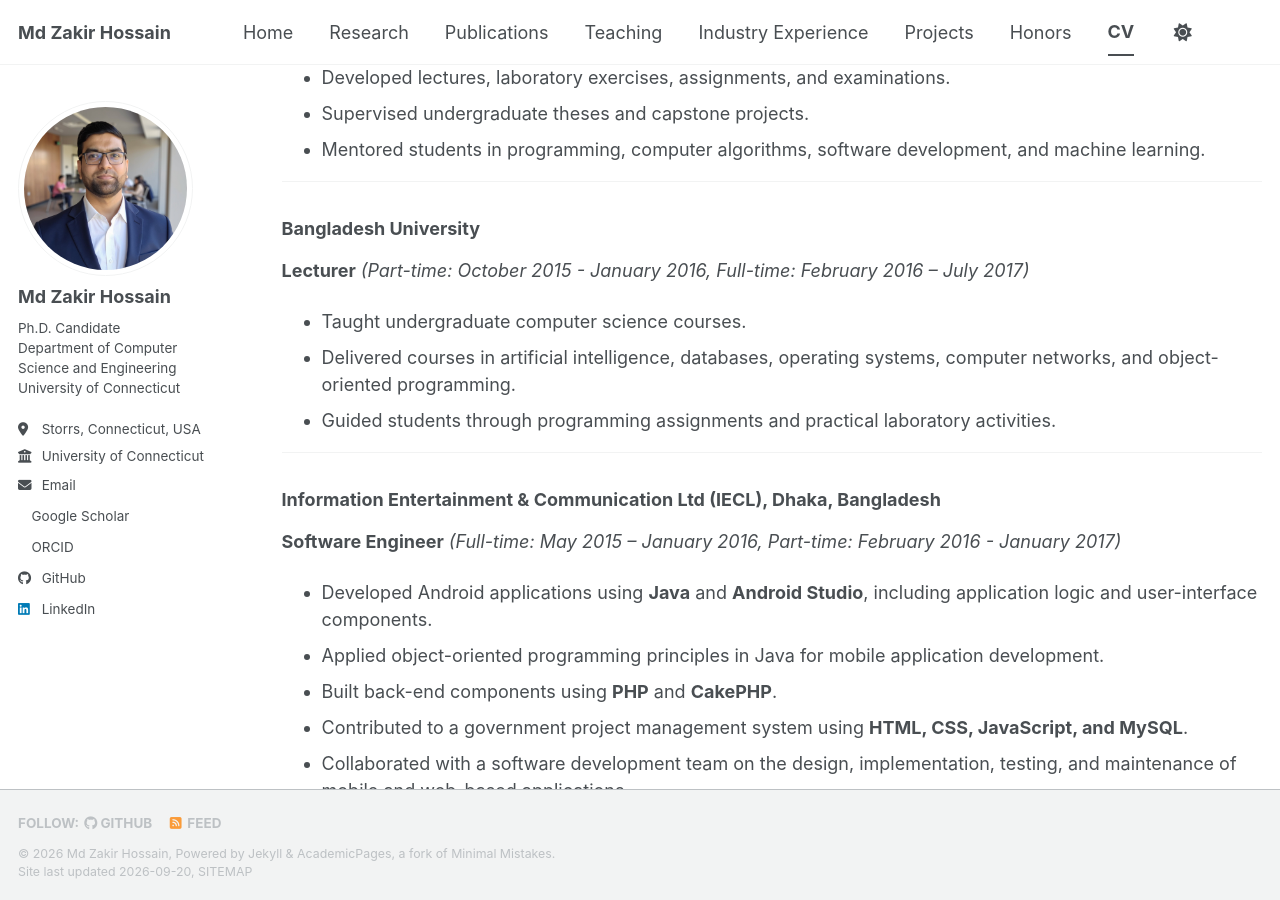
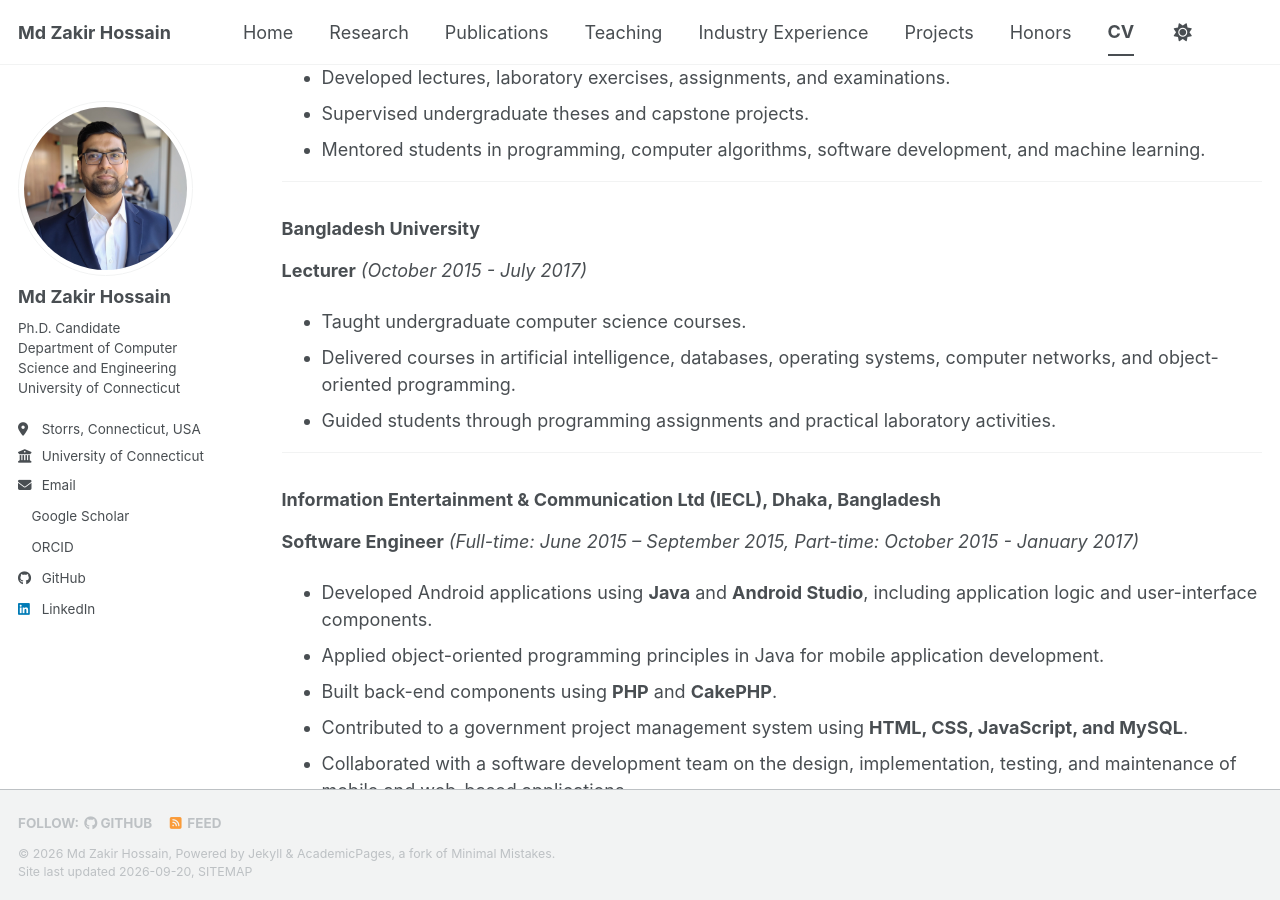
Before and after one commit to zakir-uconn/zakir-uconn.github.io, a Jekyll site: the page built from _pages/cv.md, in a window 1280 px wide and 900 px high, scrolled down 1766 px. Built offline with Jekyll 4.4.1, drawn with Linux system fonts in a browser that asks for light colours; a style sheet for code colours, icons or effects is not loaded.

Commit message:
Simplify job titles and durations in CV

```diff
--- a/_pages/cv.md
+++ b/_pages/cv.md
@@ -77,7 +77,7 @@ Awarded the **University Gold Medal** and **Dean's Award** for outstanding acade
 
 ### Bangladesh University
 
-**Lecturer** *(Part-time: October 2015 - January 2016, Full-time: February 2016 – July 2017)*
+**Lecturer** *(October 2015 - July 2017)*
 
 - Taught undergraduate computer science courses.
 - Delivered courses in artificial intelligence, databases, operating systems, computer networks, and object-oriented programming.
@@ -87,7 +87,7 @@ Awarded the **University Gold Medal** and **Dean's Award** for outstanding acade
 
 ### Information Entertainment & Communication Ltd (IECL), Dhaka, Bangladesh
 
-**Software Engineer** *(Full-time: May 2015 – January 2016, Part-time: February 2016 - January 2017)*
+**Software Engineer** *(Full-time: June 2015 – September 2015, Part-time: October 2015 - January 2017)*
 
 - Developed Android applications using **Java** and **Android Studio**, including application logic and user-interface components.
 - Applied object-oriented programming principles in Java for mobile application development.
```
